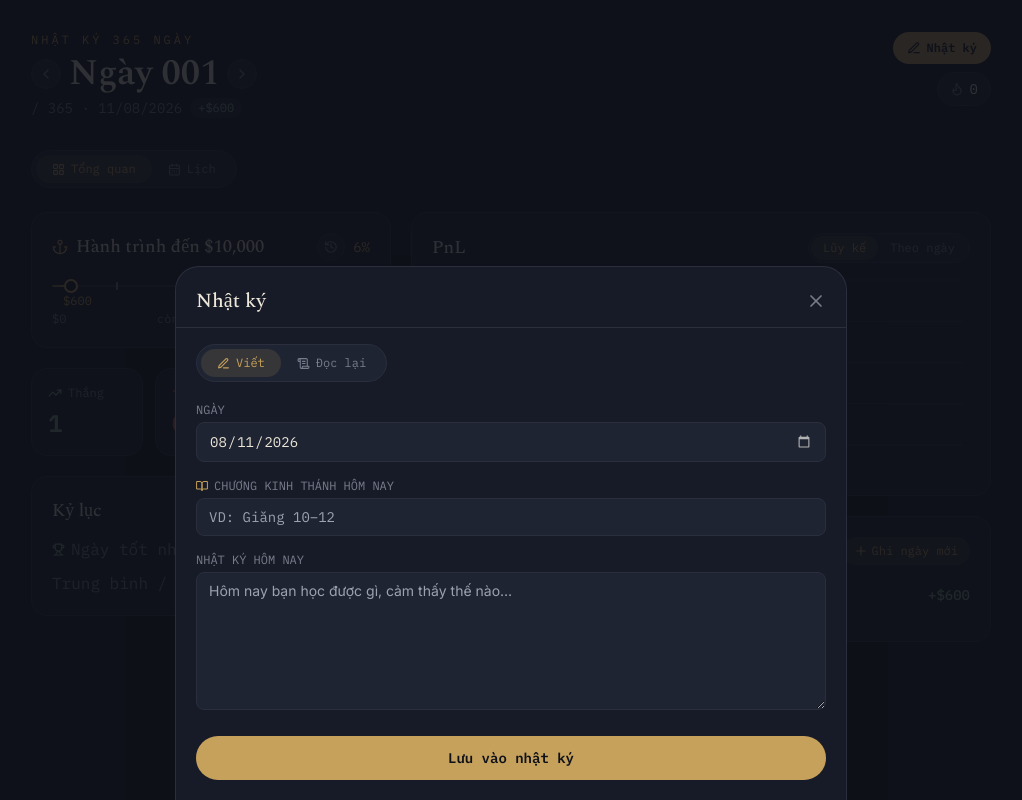
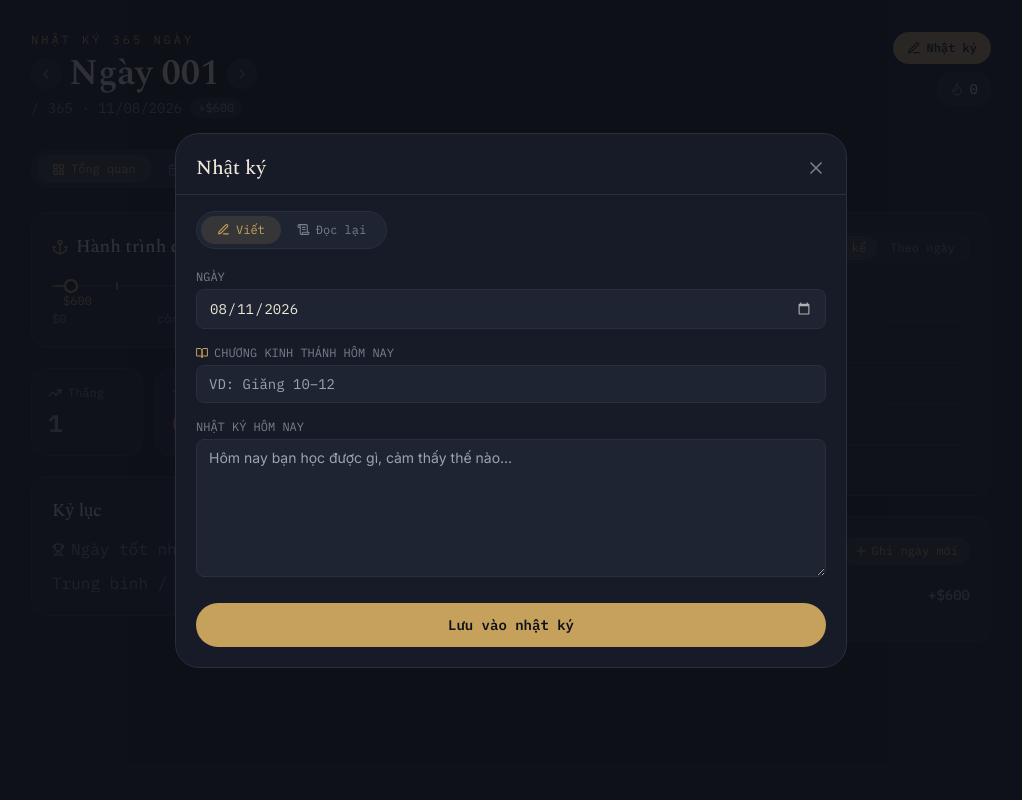
Before and after one commit to davidTan-2712/trading-journal, a React (Vite) app: page / in a window 1280 px wide. Both pictures are taken after a click on the button "Nhật ký". Shown: the whole page, without its empty margins (129-1151 px from the left). Built offline with nearby package versions, Linux system fonts and the light colour scheme.

Commit message:
Update App.jsx

```diff
--- a/App.jsx
+++ b/App.jsx
@@ -791,12 +791,12 @@ export default function JournalDashboard() {
       {formOpen && (
         <div
           style={{ background: "rgba(15,17,25,0.85)" }}
-          className="fixed inset-0 flex items-end justify-center z-50"
+          className="fixed inset-0 flex items-end md:items-center justify-center z-50 md:p-4"
           onClick={() => setFormOpen(false)}
         >
           <div
             style={{ background: C.panel, borderColor: C.hair, maxHeight: "88vh" }}
-            className="w-full max-w-2xl rounded-t-3xl border-t border-l border-r overflow-y-auto"
+            className="w-full max-w-2xl rounded-t-3xl md:rounded-3xl border-t md:border border-l border-r overflow-y-auto"
             onClick={(e) => e.stopPropagation()}
           >
             <div className="flex items-center justify-between p-5 pb-3" style={{ borderBottom: `1px solid ${C.hair}` }}>
@@ -898,12 +898,12 @@ export default function JournalDashboard() {
       {journalOpen && (
         <div
           style={{ background: "rgba(15,17,25,0.85)" }}
-          className="fixed inset-0 flex items-end justify-center z-50"
+          className="fixed inset-0 flex items-end md:items-center justify-center z-50 md:p-4"
           onClick={() => setJournalOpen(false)}
         >
           <div
             style={{ background: C.panel, borderColor: C.hair, maxHeight: "88vh" }}
-            className="w-full max-w-2xl rounded-t-3xl border-t border-l border-r overflow-y-auto"
+            className="w-full max-w-2xl rounded-t-3xl md:rounded-3xl border-t md:border border-l border-r overflow-y-auto"
             onClick={(e) => e.stopPropagation()}
           >
             <div className="flex items-center justify-between p-5 pb-3" style={{ borderBottom: `1px solid ${C.hair}` }}>
@@ -1043,12 +1043,12 @@ export default function JournalDashboard() {
       {journeysOpen && (
         <div
           style={{ background: "rgba(15,17,25,0.85)" }}
-          className="fixed inset-0 flex items-end justify-center z-50"
+          className="fixed inset-0 flex items-end md:items-center justify-center z-50 md:p-4"
           onClick={() => setJourneysOpen(false)}
         >
           <div
             style={{ background: C.panel, borderColor: C.hair, maxHeight: "88vh" }}
-            className="w-full max-w-2xl rounded-t-3xl border-t border-l border-r overflow-y-auto"
+            className="w-full max-w-2xl rounded-t-3xl md:rounded-3xl border-t md:border border-l border-r overflow-y-auto"
             onClick={(e) => e.stopPropagation()}
           >
             <div className="flex items-center justify-between p-5 pb-3" style={{ borderBottom: `1px solid ${C.hair}` }}>
```
